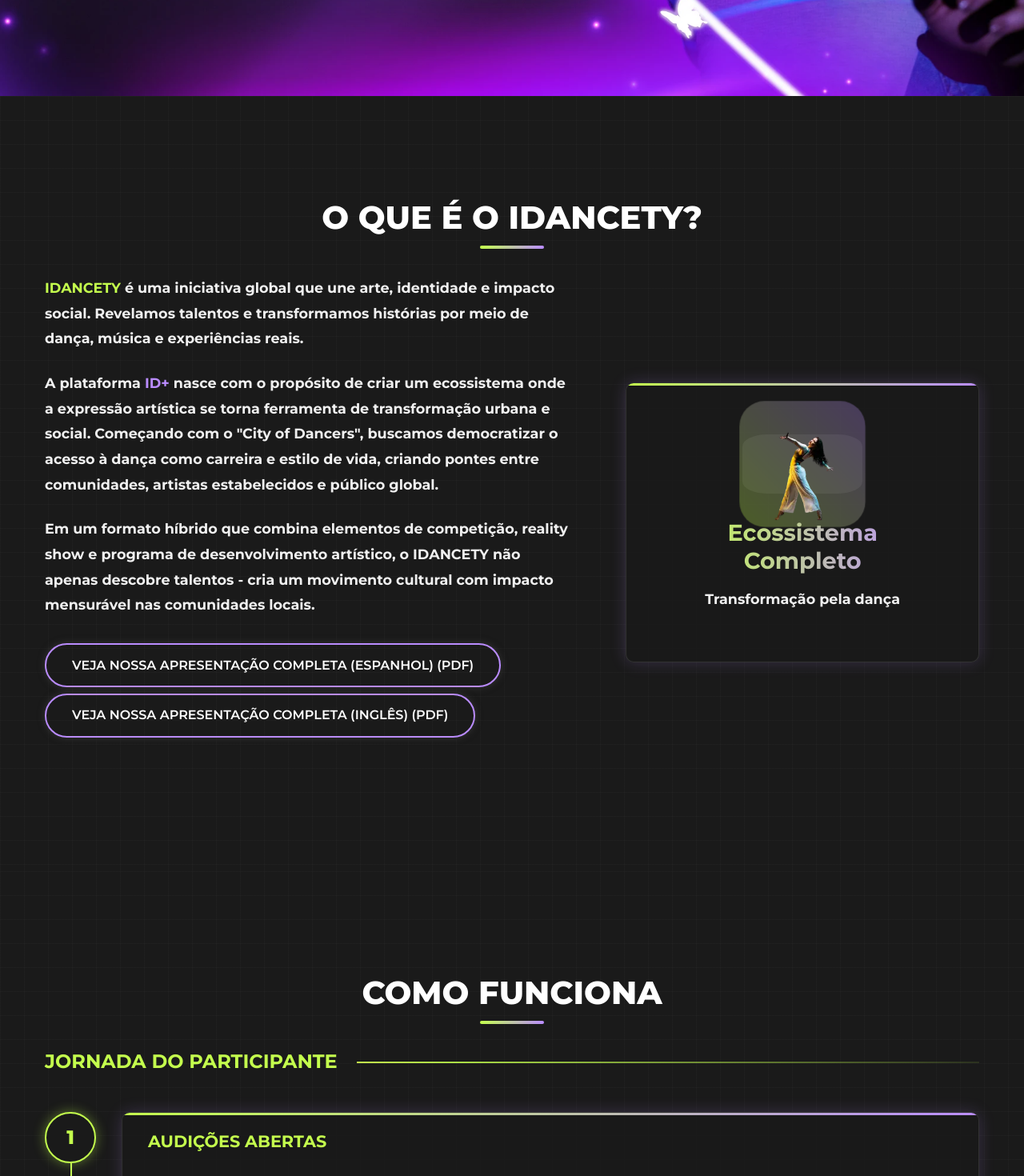
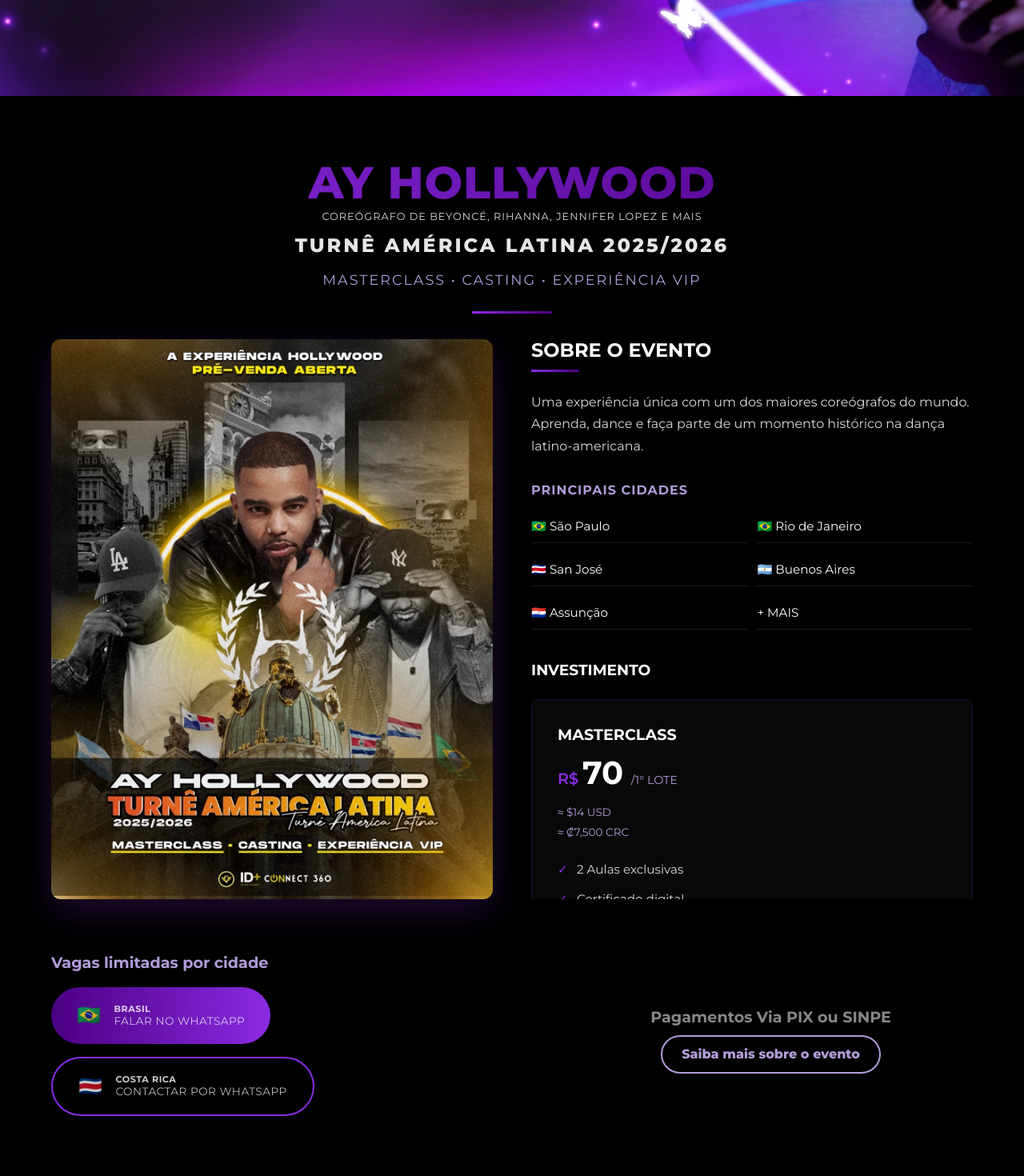
Before and after one commit to Freelings-Co/Idancety, a React (Vite) app: page / in a window 1280 px wide. Shown: the part 680-2150 px from the top of the page at 80% size. Built offline with nearby package versions, Linux system fonts and the light colour scheme.

Commit message:
add section tour banner on

```diff
--- a/src/App.jsx
+++ b/src/App.jsx
@@ -25,7 +25,7 @@ import Investors from './components/Investors';
 import Testimonials from './components/Testimonials';
 import Store from './components/Store';
 import Footer from './components/Footer';
-// import TourBanner from './components/TourBanner';
+import TourBanner from './components/TourBanner';
 
 function App() {
   useEffect(() => {
@@ -58,7 +58,7 @@ function App() {
       <Navbar />
       <main>
         <Hero />
-        {/* <TourBanner /> */}
+        <TourBanner />
         <About />
         <HowItWorks />
         <Impact />
--- a/src/components/TourBanner.jsx
+++ b/src/components/TourBanner.jsx
@@ -55,6 +55,7 @@ const TourBanner = () => {
                 <div className="tour-header">
                     <h2 className="tour-title">
                         <span className="highlight">AY HOLLYWOOD</span>
+                        <p className="artist-bio">Coreógrafo de Beyoncé, Rihanna, Jennifer Lopez e mais</p>
                         <span className="tour-dates">TURNÊ AMÉRICA LATINA 2025/2026</span>
                     </h2>
                     <p className="tour-subtitle">
@@ -71,14 +72,11 @@ const TourBanner = () => {
                                 className="tour-image"
                                 loading="lazy"
                             />
-              <div className="image-overlay">
-                <span className="artist-name">AY "HOLLYWOOD"</span>
-                <span className="artist-bio">
-                  Coreógrafo de Beyoncé, Rihanna, Jennifer Lopez e mais
-                </span>
+
                         </div>
+
                     </div>
-          </div>
+
 
                     <div className="containerRight" >
 
@@ -160,8 +158,9 @@ const TourBanner = () => {
                     </div>
                 </div>
                 <div className="cta-section">
+                    {/* <p>Vagas limitadas por cidade</p> */}
+                    <div className="cta-buttons">
                         <p>Vagas limitadas por cidade</p>
-              <div className="cta-buttons">
                         <a
                             href="https://wa.me/+5511913122001"
                             target="_blank"
@@ -187,13 +186,18 @@ const TourBanner = () => {
                             </span>
                         </a>
                     </div>
+                    <div className="more-box">
+                        <p className="payment-methods">Pagamentos Via PIX ou SINPE</p>
+                        <a href="https://www.instagram.com/p/DMF6fwZsFnC/?img_index=1" target="_blank">
                             <button
                                 className="more-info-button"
-                onClick={() => setIsModalOpen(true)}
+                            // onClick={() => setIsModalOpen(true)}
                             >
                                 Saiba mais sobre o evento
                             </button>
-              <p className="payment-methods">Pagamentos Via PIX ou SINPE</p>
+                            </a>
+
+                    </div>
                 </div>
             </div>
         </section>
--- a/src/styles/TourBanner.css
+++ b/src/styles/TourBanner.css
@@ -19,7 +19,7 @@
 
 .tour-header {
     text-align: center;
-    margin-bottom: 4rem;
+    margin-bottom: 2rem;
     position: relative;
 }
 
@@ -90,7 +90,7 @@
     position: relative;
     width: 100%;
     height: 100%;
-    min-height: 600px;
+    min-height: 700px;
     display: flex;
     justify-content: center;
     align-items: center;
@@ -109,24 +109,24 @@
     bottom: 0;
 }
 
-.image-overlay {
-    position: absolute;
-    bottom: 0;
-    left: 0;
-    right: 0;
-    padding: 2rem;
-    background: linear-gradient(transparent, rgba(0, 0, 0, 0.2));
-    color: white;
-    display: flex;
-    flex-direction: column;
-    gap: 0.5rem;
-}
+/* Scrollbar personalizada */
+::-webkit-scrollbar {
+    width: 8px;
+  }
 
-.artist-name {
-    font-size: 1.5rem;
-    font-weight: 700;
-    color: #ffffff;
-}
+  ::-webkit-scrollbar-track {
+    background: #0f0f1a;
+  }
+
+  ::-webkit-scrollbar-thumb {
+    background: linear-gradient(#18002e, #4b0082);
+    border-radius: 4px;
+  }
+
+  ::-webkit-scrollbar-thumb:hover {
+    background: linear-gradient(#8c47bd, #61219c);
+  }
+
 
 .artist-bio {
     font-size: 1.1rem;
@@ -134,8 +134,15 @@
     color: #d9d9d9;
 }
 
+.artist-bio {
+    font-size: 0.8rem;
+    opacity: 1;
+    font-weight: 400;
+    color: #d9d9d9;
+}
+
 .containerRight {
-    height: 600px;
+    height: 700px;
     overflow-y: auto;
     display: flex;
     flex-direction: column;
@@ -303,12 +310,15 @@
     gap: 1rem;
     text-align: center;
     margin-top: 2.5rem;
+
 }
+
 
 .cta-buttons {
     display: flex;
     flex-direction: column;
     gap: 1rem;
+    align-items: start;
     margin: 1.5rem 0;
 }
 
@@ -327,24 +337,27 @@
 }
 
 .cta-button.brazil {
-    background: linear-gradient(90deg, #2E8B57, #3CB371);
-    color: white;
-    padding: 1rem 3rem;
-    display: flex;
-    flex-direction: row;
-    align-items: center;
-    gap: 1rem;
-
-}
-
-.cta-button.costa-rica {
-    background: linear-gradient(90deg, #0033A0, #0056b3);
+    background: linear-gradient(90deg,#4b0082,#8a2be2);
     color: white;
     padding: 1rem 2rem;
     display: flex;
     flex-direction: row;
     align-items: center;
     gap: 1rem;
+
+
+}
+
+.cta-button.costa-rica {
+    background: linear-gradient(90deg, #000000, #000000);
+    color: white;
+    border: 2px solid #8a2be2;
+    padding: 1rem 2rem;
+    display: flex;
+    flex-direction: row;
+    align-items: center;
+    gap: 1rem;
+
 }
 
 .cta-button .flag {
@@ -365,15 +378,15 @@
 
 .more-info-button {
     background: transparent;
-    width: 60%;
+    width: 100%;
     color: #b19cd9;
-    border: 4px solid #b19cd9;
+    border: 2px solid #b19cd9;
     border-radius: 50px;
     padding: 0.8rem 1.5rem;
     font-size: 1rem;
     font-weight: 800;
-    margin: 1rem 0;
     cursor: pointer;
+    margin-top: 0.4em;
     transition: all 0.3s ease;
 }
 
@@ -381,18 +394,24 @@
     background: rgba(177, 156, 217, 0.1);
 }
 
+.more-box{
+    width: 80%;
+    display: flex;
+    flex-direction: column;
+    align-items: center;
+
+}
 
 .modal-overlay {
     position: fixed;
-    top: 70px;
+    top: 50px;
     left: 0;
     right: 0;
-    bottom: 10px;
     background: rgba(0, 0, 0, 0.8);
     display: flex;
     justify-content: center;
     align-items: center;
-    z-index: 1000;
+    z-index: 5000;
     padding: 2rem;
     backdrop-filter: blur(5px);
 }
@@ -455,7 +474,6 @@
 .cta-section p {
     color: #b19cd9;
     font-weight: 700;
-    margin-bottom: 1.5rem;
     font-size: 1.2rem;
 }
 
@@ -505,11 +523,73 @@
 }
 
 .payment-methods {
+    width: 100%;
     font-size: 0.85rem;
     color: #888888 !important;
     margin-top: 1rem !important;
 }
 
+@media (max-width: 900px) {
+    .cta-section {
+      flex-direction: column-reverse;
+      align-items: stretch;
+      gap: 1.5rem;
+    }
+
+    .cta-section p{
+        margin: 0 auto;
+    }
+    .cta-buttons {
+        flex-direction: column;
+        gap: 0.7rem;
+        margin: 1rem 0;
+      }
+      .cta-button {
+        width: 100%;
+        font-size: 0.95rem;
+        padding: 0.9rem 0.7rem;
+        justify-content: center;
+      }
+    .more-info-button {
+      width: 100%;
+      font-size: 0.95rem;
+      padding: 0.8rem 1rem;
+    }
+
+    .more-box{
+        width: 100%;
+        display: flex;
+        flex-direction: column;
+        align-items: center;
+
+    }
+  }
+
+  @media (max-width: 600px) {
+    .cta-section {
+      align-items: stretch;
+      gap: 1.2rem;
+      margin-top: 2rem;
+    }
+
+    .cta-button .flag {
+      font-size: 1.2rem;
+    }
+    .cta-button .cta-text {
+      font-size: 0.92rem;
+    }
+    .more-info-button {
+      width: 100%;
+      font-size: 0.9rem;
+      padding: 0.7rem 0.5rem;
+    }
+    .payment-methods {
+      font-size: 0.8rem;
+    }
+    .cta-section p {
+      font-size: 1rem;
+    }
+  }
 
 @media (max-width: 1024px) {
     .tour-content {
```
Lines whose indentation alone changed are shown as unchanged.
